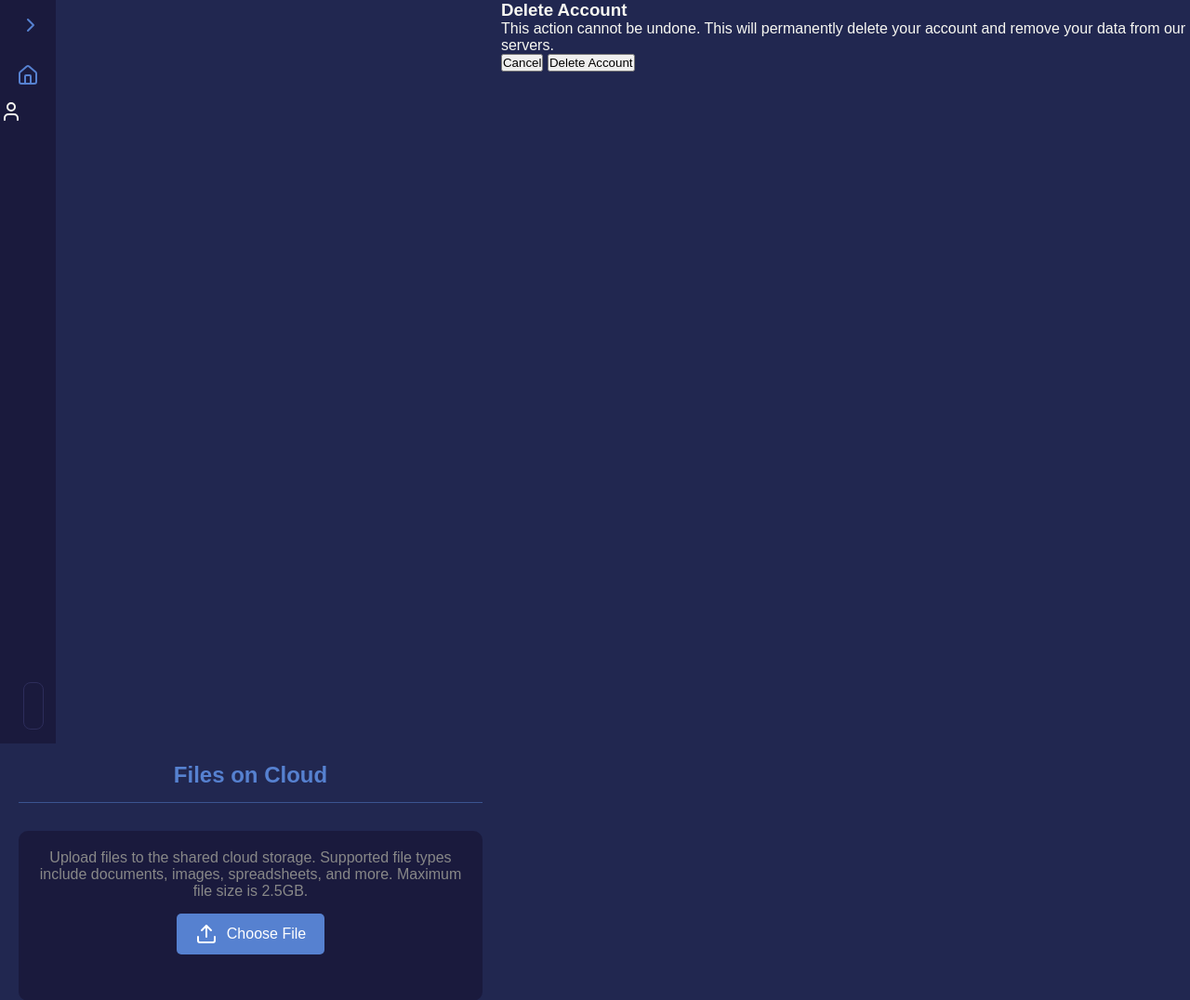
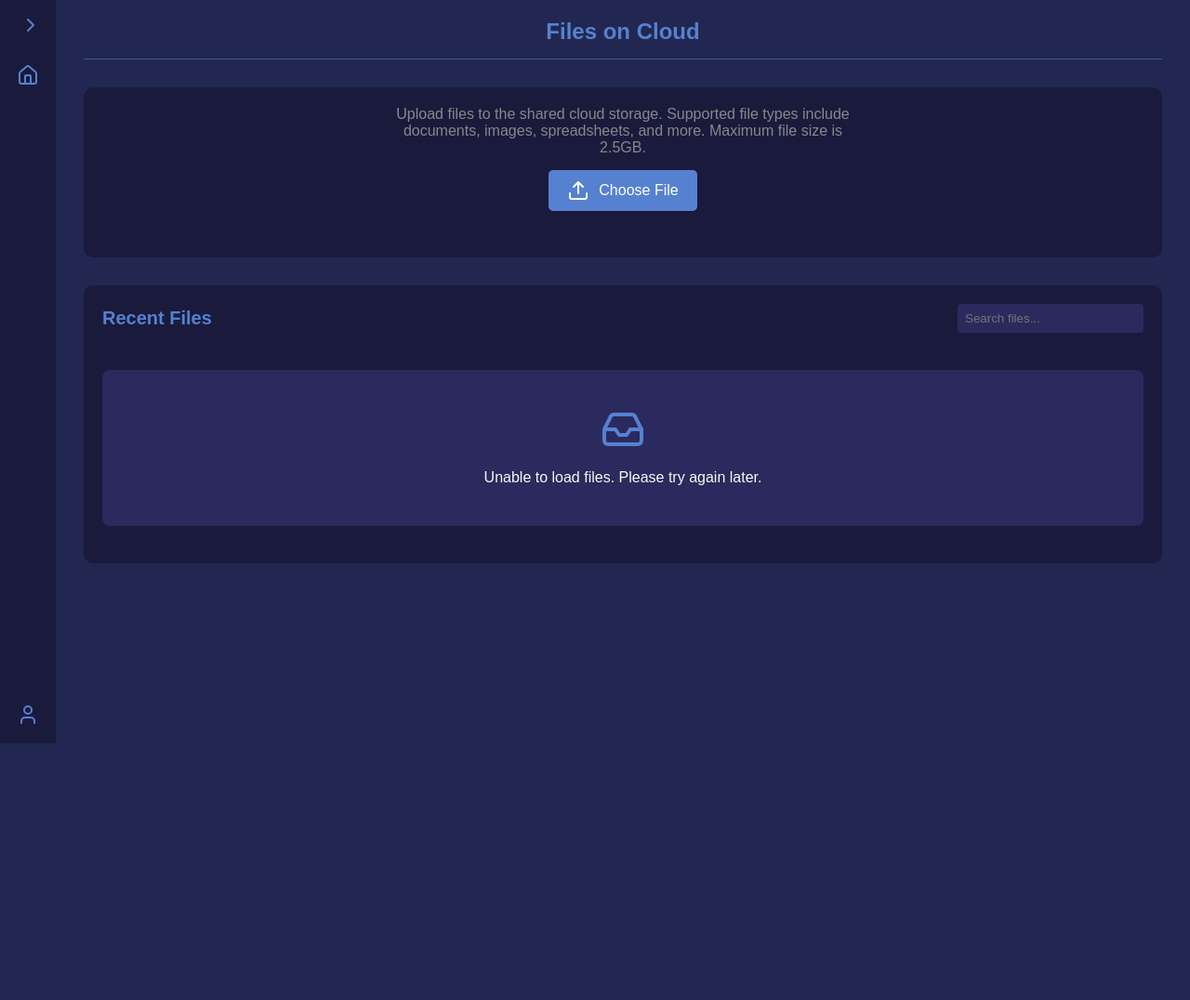
Before and after one commit to R-Owino/dropzy, a Flask app: page /api/v1/main in a window 1280 px wide. Shown: the top 1076 px of the page at 93% size. After the commit the page ends 800 px from the top, so only its background shows below. Run offline with Flask 3, Linux system fonts and the light colour scheme; the visitor is signed in with stand-in values (Sample User, id 1).

Commit message:
update: encapsulate everything in dashboard and sidebar in app container for management

```diff
--- a/api/v1/static/css/main.css
+++ b/api/v1/static/css/main.css
@@ -8,8 +8,13 @@
     font-family: Arial, sans-serif;
     background-color: #212750;
     color: #f8f8f2;
+    height: 100vh;
+    margin: 0;
+}
+
+.app-container {
     display: flex;
-    height: 100vh;
+    height: 100%;
 }
 
 .dashboard-container {
@@ -158,12 +163,37 @@
     text-overflow: ellipsis;
 }
 
-.dropdown-arrow {
+.down-arrow {
     transition: transform 0.3s ease;
 }
 
-.dropdown-arrow.active {
+.down-arrow.active {
     transform: rotate(180deg);
+}
+
+.user-icon {
+    display: none;
+    text-align: center;
+    margin-top: auto;
+    padding: 15px;
+    color: #5681d0;
+    cursor: pointer;
+}
+
+.sidebar:not(.expanded) .user-icon {
+    display: block;
+}
+
+.sidebar:not(.expanded) .user-profile-container {
+    display: none;
+}
+
+.sidebar.expanded .user-icon {
+    display: none;
+}
+
+.sidebar.expanded .user-profile-container {
+    display: block;
 }
 
 .logout-section {
@@ -174,7 +204,7 @@
 }
 
 .logout-section.expanded {
-    max-height: 50px;
+    max-height: 120px;
 }
 
 .logout-btn {
@@ -191,6 +221,98 @@
 
 .logout-btn:hover {
     background-color: #4070c0;
+}
+
+.delete-account-btn {
+    width: 100%;
+    background-color: #dc2626;
+    color: white;
+    border: none;
+    padding: 8px 15px;
+    border-radius: 5px;
+    cursor: pointer;
+    transition: background-color 0.3s ease;
+    margin-top: 10px;
+}
+
+.delete-account-btn:hover {
+    background-color: #b91c1c;
+}
+
+.modal-overlay {
+    position: fixed;
+    top: 0;
+    left: 0;
+    right: 0;
+    bottom: 0;
+    background-color: rgba(26, 26, 61, 0.9);
+    display: flex;
+    justify-content: center;
+    align-items: center;
+    z-index: 1000;
+    opacity: 0;
+    visibility: hidden;
+    transition: opacity 0.3s ease, visibility 0.3s ease;
+}
+
+.modal-overlay.visible {
+    opacity: 1;
+    visibility: visible;
+}
+
+.modal {
+    background-color: #1a1a3d;
+    padding: 2rem;
+    border-radius: 10px;
+    box-shadow: 0 4px 20px rgba(0, 0, 0, 0.3);
+    max-width: 400px;
+    width: 90%;
+    border: 1px solid rgba(86, 129, 208, 0.2);
+}
+
+.modal-content {
+    text-align: center;
+}
+
+.modal-description {
+    color: #888;
+    margin-bottom: 1.5rem;
+    line-height: 1.5;
+}
+
+.modal-buttons {
+    display: flex;
+    justify-content: center;
+    gap: 1rem;
+    margin-top: 1.5rem;
+}
+
+.modal-btn {
+    padding: 10px 20px;
+    border-radius: 5px;
+    border: none;
+    cursor: pointer;
+    transition: background-color 0.3s ease;
+    font-size: 0.95rem;
+}
+
+.modal-delete {
+    background-color: #dc2626;
+    color: white;
+}
+
+.modal-delete:hover {
+    background-color: #b91c1c;
+}
+
+.modal-cancel {
+    background-color: #1a1a3d;
+    color: white;
+    border: 1px solid rgba(86, 129, 208, 0.3);
+}
+
+.modal-cancel:hover {
+    background-color: #22224d;
 }
 
 .upload-section {
```
